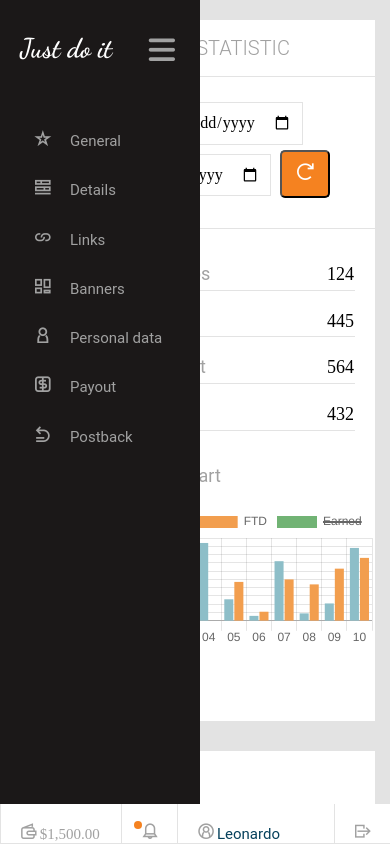
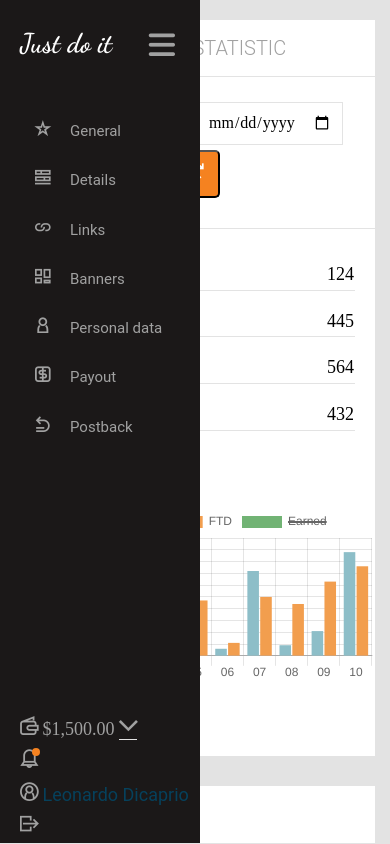
Before and after one commit to 88080888/solo-project-1, a website: page index.html in a window 390 px wide. Both pictures are taken after a click on the icon 38 px from the left and 50 px from the top of the page. Shown: the top 844 px of the page. Drawn offline with nearby package versions, Linux system fonts and the light colour scheme.

Commit message:
add minor corrections

```diff
--- a/index.html
+++ b/index.html
@@ -26,7 +26,7 @@
       <div class="sidebar">
         <div class="title">
           <h1 class="title-text">Just do it</h1>
-          <i class="fas fa-bars hamburger-btn"></i>
+          <i class="fas fa-bars hamburger-btn-sidebar"></i>
         </div>
 
         <div class="menu row">
@@ -99,6 +99,7 @@
         <div class="pages general">
           <div class="general-page">
             <div class="title-page">
+              <i class="fas fa-bars hamburger-btn"></i>
               <h2 class=title>General statistic</h2>
             </div>
             <div class="date-wrapper">
--- a/js/script.js
+++ b/js/script.js
@@ -1,8 +1,14 @@
 document.querySelector('.hamburger-btn').addEventListener('click', function(e) {
   e.preventDefault();
   document.querySelector('.sidebar').classList.toggle('sidebar-media-active');
+  document.querySelector('.topbar').classList.toggle('topbar-in-media');
 });
 
+document.querySelector('.hamburger-btn-sidebar').addEventListener('click', function(e) {
+  e.preventDefault();
+  document.querySelector('.sidebar').classList.remove('sidebar-media-active');
+  document.querySelector('.topbar').classList.remove('topbar-in-media');
+});
 
 {
   const ctx = document.getElementById('myChart').getContext('2d');
--- a/sass/_media.scss
+++ b/sass/_media.scss
@@ -1,15 +1,21 @@
 @media (max-width: 700px) {
   .sidebar {
     max-width: 70px;
+    display: none;
+  }
 
+  .title-page {
+    display: flex;
   }
+
   .title-text {
     display: none;
   }
 
   .hamburger-btn {
     font-size: 30px;
-    padding: 35px 5px;
+    padding: 10px 20px;
+    display: flex;
   }
 
   .menu {
@@ -21,16 +27,31 @@
   }
 
   .topbar {
+    display: none;
+  }
+
+  .topbar-in-media {
+    display: flex;
+    flex-direction: column;
+    max-width: 200px;
+    background: $nav-main-color;
     bottom: 0;
-    height: 40px;
-    width: 100%;
-    padding-right: 0px;
-    font-size: 15px;
     left: 0;
+    padding: 0;
+
+    .topnav-element-before {
+      padding: 5px 5px 5px 20px;
+      border: none;
+
+      .icon-notification::after {
+        top: 3px;
+        right: 160px;
+      }
+    }
   }
 
   .main-container {
-    padding-left: 70px;
+    padding: 0;
   }
 
   .general {
@@ -87,12 +108,14 @@
 
       .title-text {
         display: inline;
-        padding: 15px 0;
+        padding: 10px 0;
         font-size: 27px;
       }
 
-      .hamburger-btn {
-        padding: 35px 5px;
+      .hamburger-btn-sidebar {
+        padding: 30px 5px;
+        display: flex;
+        font-size: 30px;
       }
     }
 
@@ -104,7 +127,6 @@
           font-size: 15px;
         }
       }
-
     }
   }
 }
--- a/sass/_variables.scss
+++ b/sass/_variables.scss
@@ -7,7 +7,6 @@ $black-color: #000000;
 $page-color: #ffffff;
 $background-color: #e3e3e3;
 
-
 /* Font sizes */
 $paragraph-font-size: 18px;
 
--- a/sass/components/_button.scss
+++ b/sass/components/_button.scss
@@ -2,6 +2,7 @@
   background: $brand-main-color;
   border-radius: 5px;
   color: $page-color;
+  font-family: $brand-font;
 
   &:hover {
     background: $link-color;
--- a/sass/components/_icon-button.scss
+++ b/sass/components/_icon-button.scss
@@ -1,6 +1,5 @@
 .icon-button {
   color: $page-color;
-
 }
 
 [class*='icon-']:before {
--- a/sass/sections/_button-addnew.scss
+++ b/sass/sections/_button-addnew.scss
@@ -1,8 +1,6 @@
 .button-wrapper {
   text-align: center;
   margin: 20px auto;
-
-
 }
 
 .button-addnew {
--- a/sass/sections/_sidebar.scss
+++ b/sass/sections/_sidebar.scss
@@ -26,6 +26,7 @@
   color: $text-color;
   padding-top: 40px;
   padding-right: 40px;
+  display: none;
 }
 
 .icon-sidebar {
@@ -59,12 +60,9 @@
   background-color: #e3e3e3;
 }
 
-
-
 .manager-title {
   padding: 0 30px;
 }
-
 
 .manager {
   color: turquoise;
@@ -72,7 +70,6 @@
   align-items: center;
   max-height: 50px;
   display: flex;
-
 
   img {
     width: 50px;
--- a/sass/sections/_table-links.scss
+++ b/sass/sections/_table-links.scss
@@ -29,7 +29,6 @@
 .table-links-row {
   border-bottom: solid 1px $background-color;
 
-
   &:hover {
     background: $background-color;
 
--- a/sass/style.scss
+++ b/sass/style.scss
@@ -2,8 +2,6 @@
 @import "mixins";
 @import "normalize";
 @import "layout";
-
-
 
 /* Components */
 @import "components/icons.scss";
@@ -14,7 +12,6 @@
 @import "components/button.scss";
 @import "components/table.scss";
 @import "components/icon-button.scss";
-
 
 /* Sections */
 @import "sections/chart_wrapper.scss";
```
Also changed, not shown: css/style.css, 1 other file.
